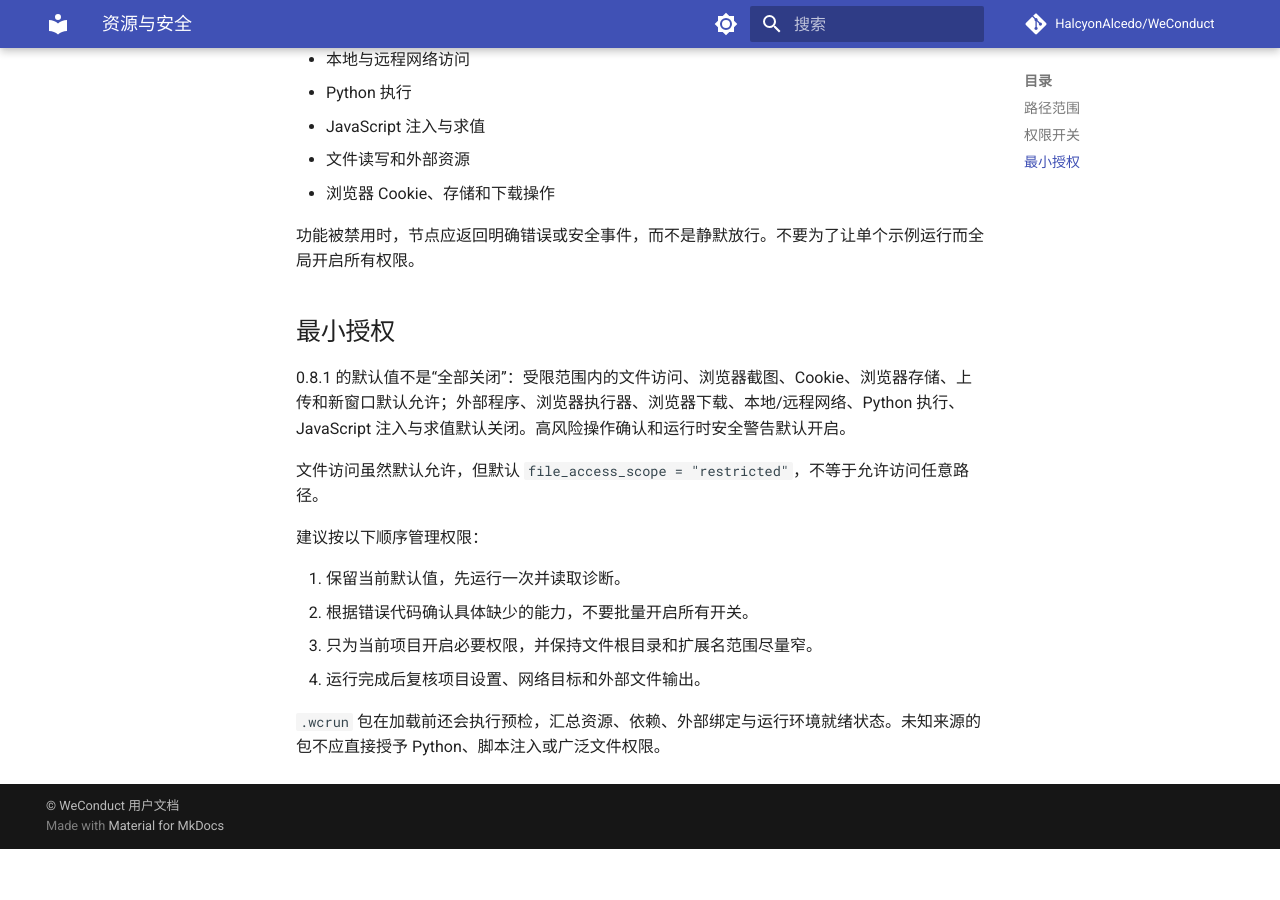
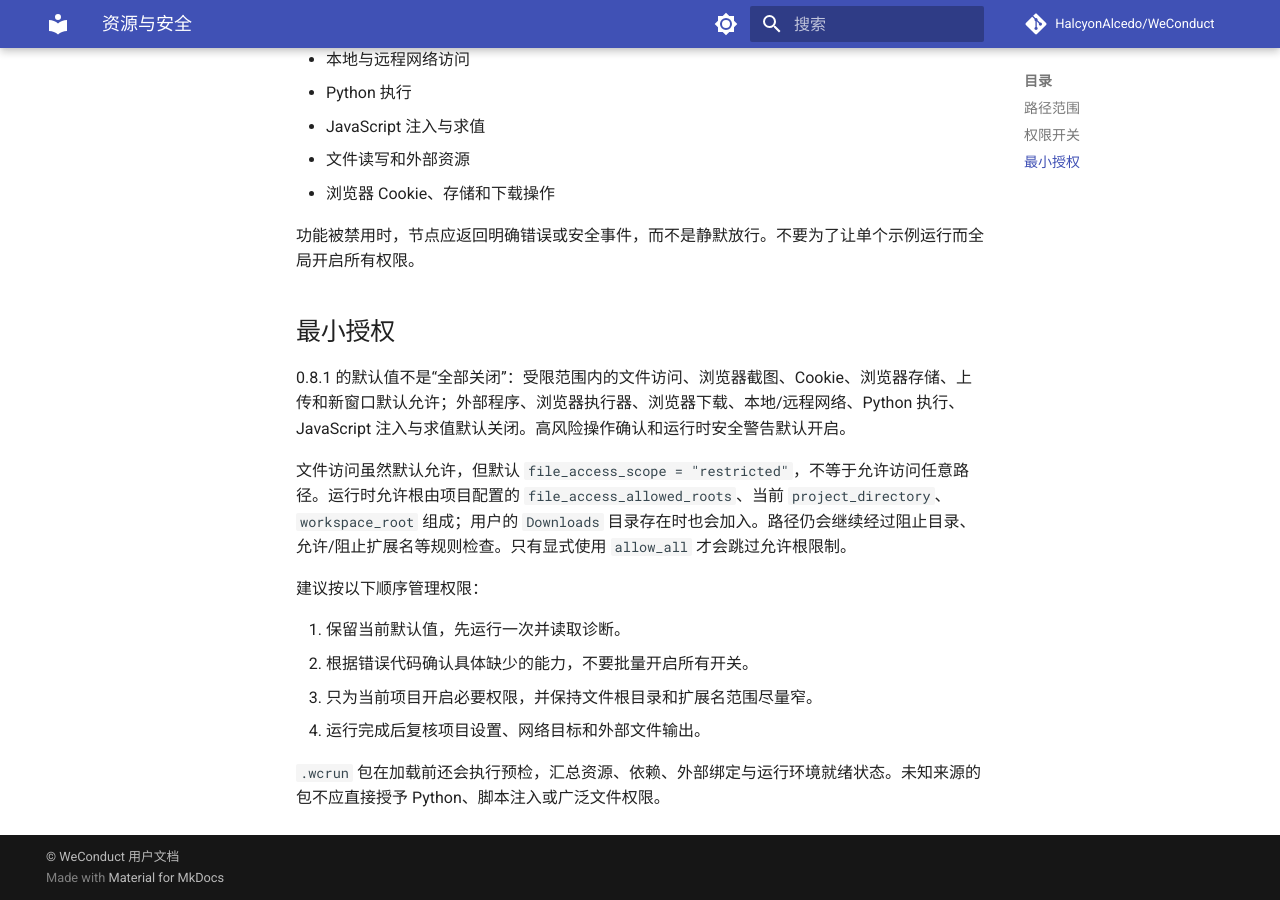
Before and after one commit to HalcyonAlcedo/WeConduct, an MkDocs documentation site: the page built from docs/weconduct/concepts/resources-and-security.md, in a window 1280 px wide and 900 px high, scrolled down 507 px. Built offline with MkDocs 1.6.1 and Material for MkDocs 9.7.7, drawn with Linux system fonts in a browser that asks for light colours; comment, search, counter and statistics services are not loaded; before the commit the page ends 1356 px from its top, so only the background shows below that.

Commit message:
docs: document restricted file roots

```diff
--- a/docs/weconduct/concepts/resources-and-security.md
+++ b/docs/weconduct/concepts/resources-and-security.md
@@ -28,7 +28,7 @@ doc_id: weconduct:concepts:resources-security
 
 0.8.1 的默认值不是“全部关闭”：受限范围内的文件访问、浏览器截图、Cookie、浏览器存储、上传和新窗口默认允许；外部程序、浏览器执行器、浏览器下载、本地/远程网络、Python 执行、JavaScript 注入与求值默认关闭。高风险操作确认和运行时安全警告默认开启。
 
-文件访问虽然默认允许，但默认 `file_access_scope = "restricted"`，不等于允许访问任意路径。
+文件访问虽然默认允许，但默认 `file_access_scope = "restricted"`，不等于允许访问任意路径。运行时允许根由项目配置的 `file_access_allowed_roots`、当前 `project_directory`、`workspace_root` 组成；用户的 `Downloads` 目录存在时也会加入。路径仍会继续经过阻止目录、允许/阻止扩展名等规则检查。只有显式使用 `allow_all` 才会跳过允许根限制。
 
 建议按以下顺序管理权限：
 
```
